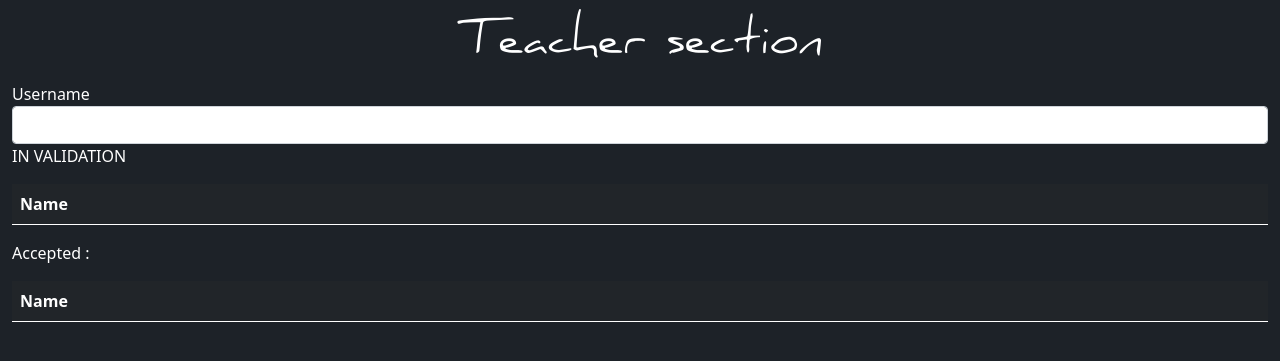
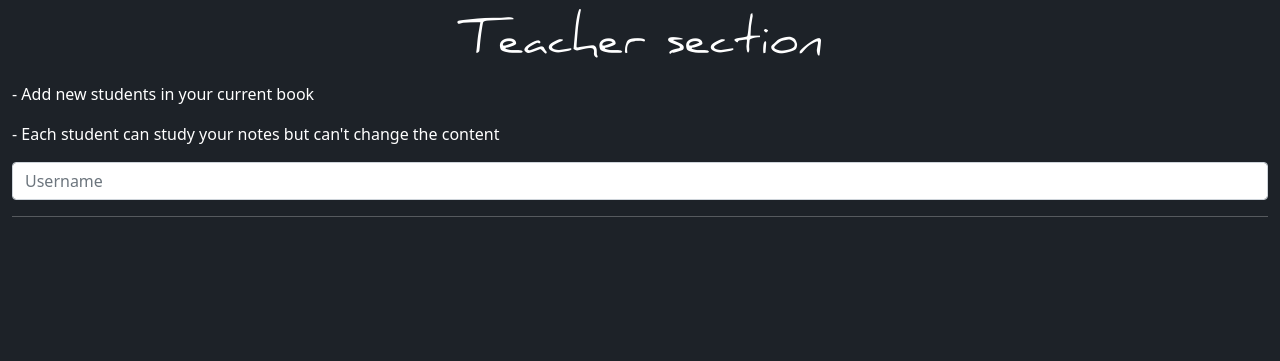
Before and after one commit to tbuglioni/unlimited-studies, a Django app: page /studies/teacher/1 in a window 1280 px wide. Shown: the part 80-441 px from the top of the page. Run offline with Django 3.2, Linux system fonts and the light colour scheme; the visitor is signed in with stand-in values (Sample User, id 1); data comes from the database, SQL or seed files in the repository; lists and menus that the app fills with data are empty; some libraries are stand-ins or nearby versions.

Commit message:
update teacher

```diff
--- a/studies/logic/analyse.py
+++ b/studies/logic/analyse.py
@@ -137,3 +137,22 @@ class Analyse:
         """ update the number of notes studied this day and month)"""
         self.__update_notes_studied_today(note_true, note_false)
         self.__update_notes_studied_this_month(note_true, note_false)
+
+    def students_avg(self, book):
+        """ return list with each students in 1 book"""
+        list_user = UserBookMany.objects.filter(
+            user_fonction="student", to_accept=False, book=book).select_related('user')
+
+        list_note = StudiesNotesProgression.objects.filter(
+            user__userbookmany__user_fonction="student", user__userbookmany__to_accept=False, user__userbookmany__book=book).distinct()
+
+        exit_list = []
+
+        for elt in list_user:
+            username = elt.user.username
+            user_id = elt.user_id
+            lvl_avg = list_note.filter(user=elt.user).aggregate(
+                Avg('level'))["level__avg"]
+            exit_list.append(
+                {"username": username, "lvl_avg": lvl_avg, "user_id": user_id})
+        return exit_list
--- a/studies/templates/studies/teacher.html
+++ b/studies/templates/studies/teacher.html
@@ -5,25 +5,41 @@
 <!-- BODY -->
 <div class="container-fluid mt-5 pt-5">
   <h1 class="text-center new_font_daniel-lg">Teacher section</h1>
+  <p>- Add new students in your current book</p>
+  <p>- Each student can study your notes but can't change the content</p>
 
   <!-- form add email-->
   <form action="{% url 'studies:add_new_student' book=book%}" method="POST">
     {% csrf_token %}
     <div class="form-group">
-            <label for="add_new_student" class="control-label">Username</label>
-            <input class="form-control" type="text" name="new_student" id="add_new_student">
+      <input
+        class="form-control"
+        type="text"
+        name="new_student"
+        id="add_new_student"
+        placeholder="Username"
+      />
     </div>
   </form>
+  <hr />
   {% if error %}
   <p class="alert alert-warning">Username not found</p>
   {% endif %}
   <!-- list in acceptation (username, cancel)-->
+  <br />
+  <br />
+  {% if user_in_acceptation %}
+  <div class="row bg-light text-dark pt-1 d-flex justify-content-sm-center">
+    <span class="col-sm-12 text-center new_font_daniel-m"
+      >Student in acceptation:</span
+    >
+  </div>
 
-    <p>IN VALIDATION</p>
   <table class="table-dark table">
     <thead>
       <tr>
-            <th scope="col"style="width: 10%">Name</th>
+        <th scope="col" style="width: 10%">Name</th>
+        <th scope="col" style="width: 10%">Delete</th>
       </tr>
     </thead>
     <tbody>
@@ -45,22 +61,27 @@
 
       {% endfor %}
     </tbody>
-
-
-
   </table>
+  {% endif %} {% if user_accepted %}
   <!-- list with progression -->
-    <p>Accepted :</p>
+  <div class="row bg-light text-dark pt-1 d-flex justify-content-sm-center">
+    <span class="col-sm-12 text-center new_font_daniel-m"
+      >Students accepted:</span
+    >
+  </div>
   <table class="table-dark table">
     <thead>
       <tr>
-            <th scope="col"style="width: 10%">Name</th>
+        <th scope="col" style="width: 10%">Name</th>
+        <th scope="col" style="width: 10%">Avg</th>
+        <th scope="col" style="width: 10%">Delete</th>
       </tr>
     </thead>
     <tbody>
       {% for elt in user_accepted %}
       <tr>
-        <th>{{elt.user.username}}</th>
+        <th>{{elt.username}}</th>
+        <td>{{elt.lvl_avg}}</td>
         <td>
           <a
             href="{% url 'studies:unsubscribe_student' student=elt.user_id book=book %}"
@@ -77,8 +98,6 @@
       {% endfor %}
     </tbody>
   </table>
-
-
-
+  {% endif %}
 </div>
 {% endblock content %}
--- a/studies/views.py
+++ b/studies/views.py
@@ -95,8 +95,8 @@ def teacher_view(request, book: int, error: int = 0):
     context["error"] = error
     context["user_in_acceptation"] = UserBookMany.objects.filter(
         user_fonction="student", to_accept=True, book=book)
-    context["user_accepted"] = UserBookMany.objects.filter(
-        user_fonction="student", to_accept=False, book=book)
+    current_analyse = Analyse(request)
+    context["user_accepted"] = current_analyse.students_avg(book)
 
     return render(request, "studies/teacher.html", context)
 
```
Also changed, not shown: studies/tests/tests_integration/test_start_game_view.py (+5 -6 lines), studies/tests/tests_integration/test_teacher_view.py (+14 -3 lines). Lines whose indentation alone changed are shown as unchanged.
